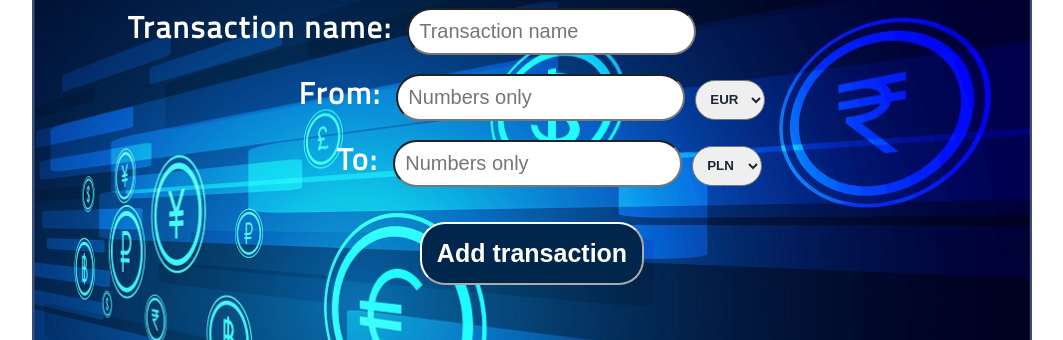
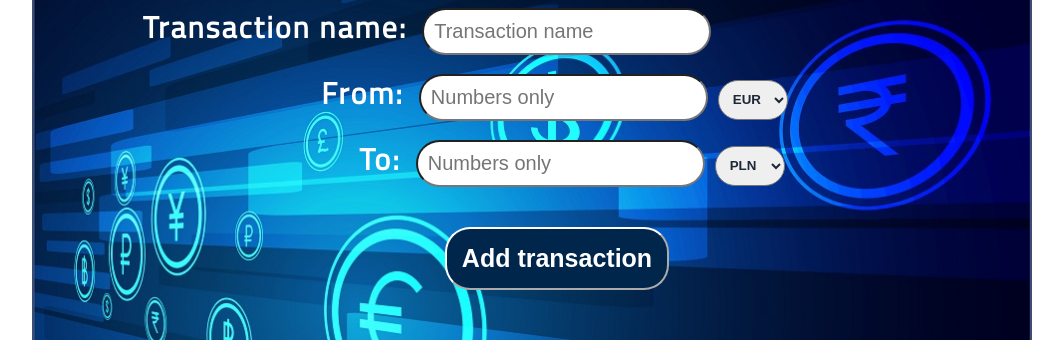
Before and after one commit to kmikinko/currency-exchange, a React app: page / in a window 1280 px wide. Shown: the part 184-524 px from the top of the page, without its empty margins (108-1171 px from the left). Built offline with nearby package versions, Linux system fonts and the light colour scheme; no server answers.

Commit message:
input styling

```diff
--- a/js/App.js
+++ b/js/App.js
@@ -153,7 +153,7 @@ class CurrencyConverter extends Component {
                                     </div>
 
                                     <div>
-                                        <label>From:
+                                        <label id={'label2'}>From:
                                             <input type='text' name='fromValue' value={this.state.fromValue}
                                                    onChange={this.handleChange}
                                                    placeholder='Numbers only' className={'input_fields'} id={'input2'}>
--- a/style/components/_converter.scss
+++ b/style/components/_converter.scss
@@ -35,8 +35,9 @@ option {
   font-weight: bold;
   background-color: $btnBackground;
   color: $textColor;
-  margin-top: 20px;
+  margin-top: 25px;
   border-color: $textColor;
+  margin-left: 50px;
 
   &:hover{
     background-color: $btnHover;
@@ -65,7 +66,8 @@ input {
 
 
 #input1 {
-  margin-right: 240px;
+  margin-right: 210px;
+
 }
 
 #input2 {
@@ -76,8 +78,12 @@ input {
 
 }
 
+#label2{
+  margin-left: 45px;
+}
+
 #label3 {
-  margin-left: 35px;
+  margin-left: 80px;
 }
 
 label{
```
